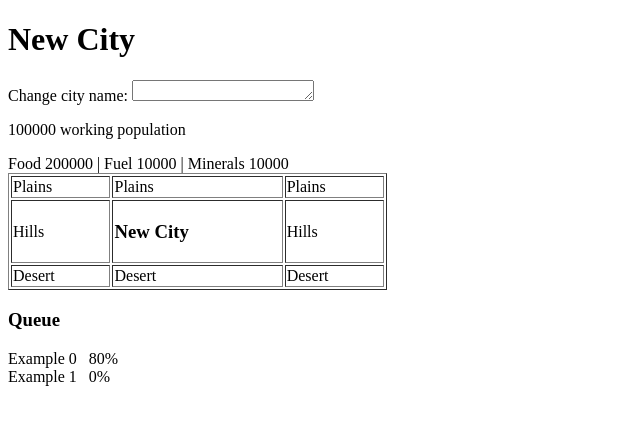
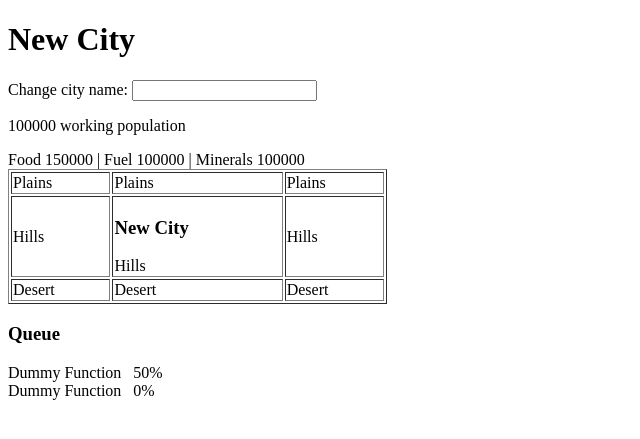
Before and after one commit to uiri/Gunboat-Diplomacy, a Django app: page / in a window 1280 px wide. Shown: the top 439 px of the page, without its empty margins (0-640 px from the left). Run offline with Django 3.2, Linux system fonts and the light colour scheme.

Commit message:
cleaned up uiri's edits + fixed city name
Made it easier to change the values of each queue
Noted what was a dummy and what was not

Changed the city name field from a <textarea> to an <input>
Made it so the block map also includes the city name

```diff
--- a/templates/index.html
+++ b/templates/index.html
@@ -9,37 +9,35 @@ var cityName = "New City";
 var population=100000;
 var queue = new Array();
 
-function QueueItem() {
-    this.cost = [2000,1000,1000,10];
-    if (queue.length)
-	this.prodleft = 10;
-    else
-	this.prodleft = 2;
-    this.task = "alert('XSS!')";
-    this.name = "Example "+queue.length;
+function QueueItem(foodcost,fuelcost,mineralcost,productioncost,task,description) {
+    this.cost = [foodcost,fuelcost,mineralcost,productioncost];
+	this.prodleft = this.cost[3];
+    this.task = task; //raw code executed after completion
+    this.name = description; //whatever this thing is called
 }
 
-queue.push(new QueueItem());
-queue.push(new QueueItem());
+queue.push(new QueueItem(2000,1000,1000,20, 'window.alert("dummy function")', 'Dummy Function')); //dummy values
+queue[0].prodleft = 10; //make it half done
+queue.push(new QueueItem(2000,1000,1000,20, 'window.alert("dummy function")', 'Dummy Function')); //dummy values
 
 // it goes NW, N, NE, W, city's own, E, SW, W, SE
-var blocks = [0, 0, 0, 1, 1, 1, 2, 2, 2];
+var blocks = [0, 0, 0, 1, 1, 1, 2, 2, 2]; //dummy values, normally we'd get from ajax
 var blockTypes = ["Plains", "Hills", "Desert", "Water", "Mountain"];
 
-var food=200000;
+//all dummy values to be filled in with ajax
+var food=150000;
 	var foodProduction = 100000*(2.5/100);
 	//normally we would derive this from the blocks
-var fuel=10000;
+var fuel=100000;
 	var fuelProduction = 100000*(5/100);
-var mineral=10000;
+var mineral=100000;
 	var mineralProduction = 100000*(5/100);
 
 var production = 1000;
 	//normally we'd derive this from population, economy, buildings and tech
 
 function changeHTML(id, changeTo){
-var blahblah = document.getElementById(id);
-blahblah.innerHTML = changeTo;
+document.getElementById(id).innerHTML = changeTo;
 }
 
 function update(){
@@ -68,9 +66,9 @@ lastUpdate = new Date();
 
 function writeStats(){
     document.title = cityName + " | Gunship Diplomacy";
-    changeHTML("name", cityName);
-    changeHTML("cityblock", "<h3>" + cityName + "</h3>");
 
+	changeHTML("name", cityName);
+    changeHTML("cityblock", "<h3>" + cityName + "</h3>" + blockTypes[blocks[4]]);
     changeHTML("population", parseInt(population) + " working population");
 
     changeHTML("food", parseInt(food));
@@ -93,7 +91,7 @@ function writeStats(){
 <body>
 
 <h1 id="name" onclick="update();"></h1>
-Change city name: <textarea onblur="cityName=this.value; update();" rows="1"></textarea>
+Change city name: <input type="text" onblur="cityName=this.value; update();" />
 <p id="population"></p>
 
 Food <span id="food"></span>&nbsp;|&nbsp;Fuel <span id="fuel"></span>&nbsp;|&nbsp;Minerals <span id="mineral"></span>
@@ -109,7 +107,7 @@ Food <span id="food"></span>&nbsp;|&nbsp;Fuel <span id="fuel"></span>&nbsp;|&nbs
 changeHTML("N", blockTypes[blocks[1]]);
 changeHTML("NE", blockTypes[blocks[2]]);
 changeHTML("W", blockTypes[blocks[3]]);
-changeHTML("cityblock", "<h3>" + cityName + "</h2>");
+changeHTML("cityblock", "<h3>" + cityName + "</h3>" + blockTypes[blocks[4]]);
 changeHTML("E", blockTypes[blocks[5]]);
 changeHTML("SW", blockTypes[blocks[6]]);
 changeHTML("S", blockTypes[blocks[7]]);
```
